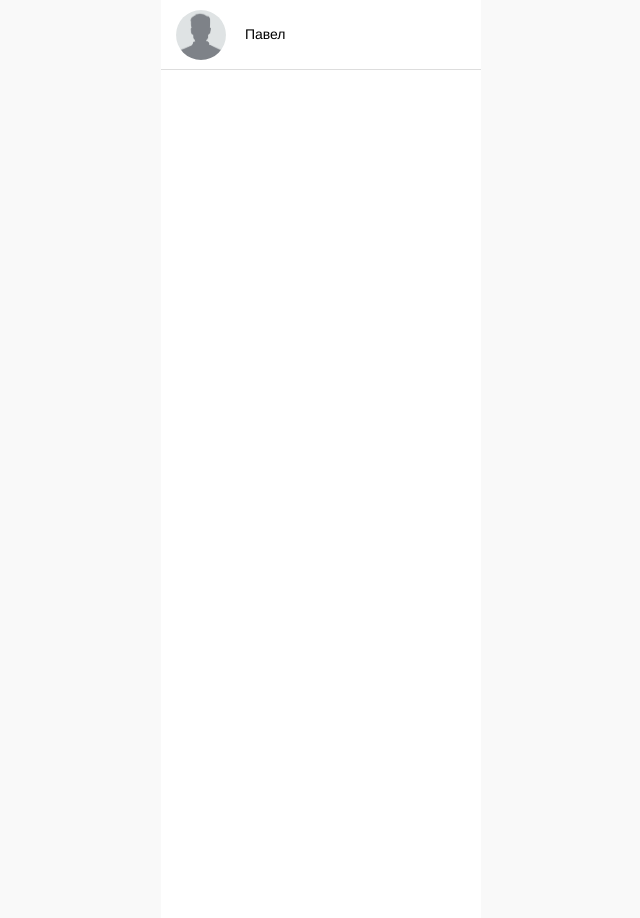
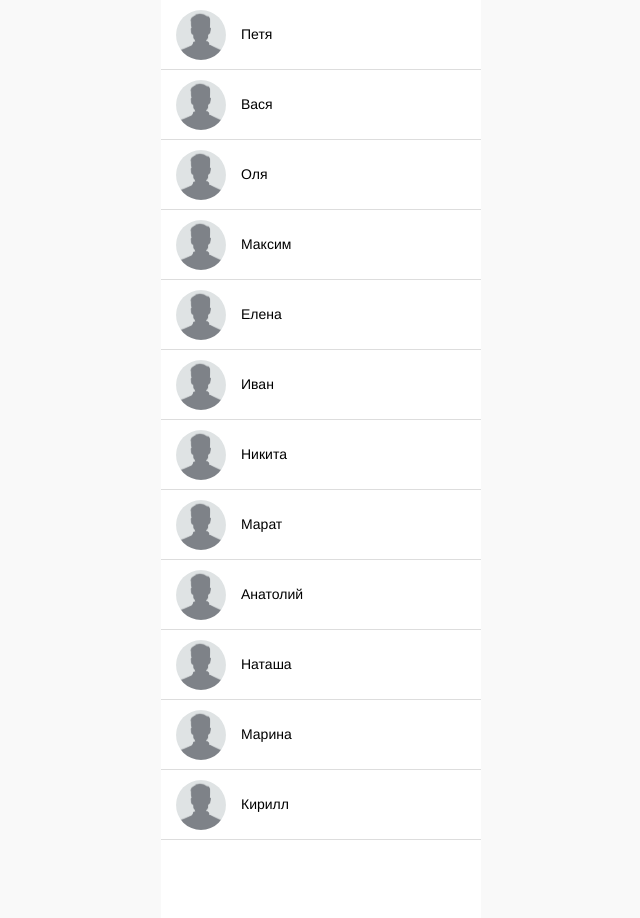
Before and after one commit to ozon-edu-vue-2021/required-task-7-gorkunov-m, a website built with Parcel: page index.html in a window 1280 px wide. Shown: the whole page, without its empty margins (319-959 px from the left). Built offline with nearby package versions, Linux system fonts and the light colour scheme; files whose address does not match are found by name.

Commit message:
Add scripts

```diff
--- a/css/style.css
+++ b/css/style.css
@@ -1,19 +1,21 @@
-@import "reset.css";
-@import "http://maxcdn.bootstrapcdn.com/font-awesome/4.1.0/css/font-awesome.min.css";
+@import 'reset.css';
+@import 'http://maxcdn.bootstrapcdn.com/font-awesome/4.1.0/css/font-awesome.min.css';
 
-*, *:before, *:after {
+*,
+*:before,
+*:after {
   box-sizing: border-box;
 }
 
 body {
-  font-family: "Helvetica", Arial, sans-serif;
+  font-family: 'Helvetica', Arial, sans-serif;
   background: #f9f9f9;
 }
 
 #container {
   width: 320px;
   height: 1000px;
-  background: #FFFFFF;
+  background: #ffffff;
   position: relative;
   margin: 0 auto;
   overflow: hidden;
@@ -44,7 +46,8 @@ body {
   -webkit-transition: opacity 0.2s, border-color 0.2s, -webkit-transform 0.3s;
   transition: opacity 0.2s, border-color 0.2s, -webkit-transform 0.3s;
   transition: transform 0.3s, opacity 0.2s, border-color 0.2s;
-  transition: transform 0.3s, opacity 0.2s, border-color 0.2s, -webkit-transform 0.3s;
+  transition: transform 0.3s, opacity 0.2s, border-color 0.2s,
+    -webkit-transform 0.3s;
 }
 
 #container.details .list-view li.active:hover {
@@ -95,7 +98,7 @@ body {
   left: 0;
   bottom: 0;
   right: 0;
-  background: #FFFFFF;
+  background: #ffffff;
   z-index: 1;
   -webkit-transition: background 0.3s 0.1s;
   transition: background 0.3s 0.1s;
@@ -107,15 +110,18 @@ body {
   right: 0;
   height: 70px;
   border-bottom: 1px solid #dddddd;
-  -webkit-transition: opacity 0.3s 0.3s, border-color 0.3s 0.3s, -webkit-transform 0.3s;
+  -webkit-transition: opacity 0.3s 0.3s, border-color 0.3s 0.3s,
+    -webkit-transform 0.3s;
   transition: opacity 0.3s 0.3s, border-color 0.3s 0.3s, -webkit-transform 0.3s;
   transition: transform 0.3s, opacity 0.3s 0.3s, border-color 0.3s 0.3s;
-  transition: transform 0.3s, opacity 0.3s 0.3s, border-color 0.3s 0.3s, -webkit-transform 0.3s;
+  transition: transform 0.3s, opacity 0.3s 0.3s, border-color 0.3s 0.3s,
+    -webkit-transform 0.3s;
 }
 
 #container .list-view ul li strong {
   -webkit-font-smoothing: antialiased;
   font-weight: normal;
+  pointer-events: none;
 }
 
 #container .list-view ul li:nth-child(1) {
@@ -168,6 +174,16 @@ body {
   transform: translate3d(0, 630px, 0);
 }
 
+#container .list-view ul li:nth-child(11) {
+  -webkit-transform: translate3d(0, 700px, 0);
+  transform: translate3d(0, 700px, 0);
+}
+
+#container .list-view ul li:nth-child(12) {
+  -webkit-transform: translate3d(0, 770px, 0);
+  transform: translate3d(0, 770px, 0);
+}
+
 #container .list-view ul li:hover {
   background: #efefef;
   cursor: pointer;
@@ -180,7 +196,7 @@ body {
   width: 50px;
   height: 50px;
   border-radius: 50%;
-  background: url("../i/default-img.png");
+  background: url('../i/default-img.png');
   background-size: 100%;
   margin: 10px 15px;
 }
@@ -192,15 +208,15 @@ body {
   right: 0;
   bottom: 0;
   z-index: 0;
-  background: #FFFFFF;
+  background: #ffffff;
 }
 
 #container .details-view .background {
   position: absolute;
   top: 0;
-  height: 110px;
+  height: 75px;
   width: 100%;
-  background: url("../i/background-active.jpg");
+  background: url('../i/background-active.jpg');
   -webkit-transition: -webkit-transform 0.25s;
   transition: -webkit-transform 0.25s;
   transition: transform 0.25s;
@@ -210,19 +226,14 @@ body {
 #container .details-view .back {
   position: absolute;
   top: 20px;
-  left: 5px;
+  left: 10px;
   width: 30px;
   height: 30px;
-  background: url("../i/back-icon.png");
+  background: url('../i/back-icon.png');
   background-size: 100%;
   border: 0;
-  -webkit-transform: scale(0.1);
-          transform: scale(0.1);
-  -webkit-transition: -webkit-transform 0.15s;
-  transition: -webkit-transform 0.15s;
-  transition: transform 0.15s;
-  transition: transform 0.15s, -webkit-transform 0.15s;
   z-index: 1;
+  cursor: pointer;
 }
 
 #container .details-view ul {
@@ -243,42 +254,6 @@ body {
   margin: 0 15px;
 }
 
-#container .details-view li:nth-child(1) {
-  -webkit-transform: translate3d(0, 30px, 0);
-          transform: translate3d(0, 30px, 0);
-  -webkit-transition: -webkit-transform 0.3s 0s;
-  transition: -webkit-transform 0.3s 0s;
-  transition: transform 0.3s 0s;
-  transition: transform 0.3s 0s, -webkit-transform 0.3s 0s;
-}
-
-#container .details-view li:nth-child(2) {
-  -webkit-transform: translate3d(0, 35px, 0);
-          transform: translate3d(0, 35px, 0);
-  -webkit-transition: -webkit-transform 0.3s 0.02s;
-  transition: -webkit-transform 0.3s 0.02s;
-  transition: transform 0.3s 0.02s;
-  transition: transform 0.3s 0.02s, -webkit-transform 0.3s 0.02s;
-}
-
-#container .details-view li:nth-child(3) {
-  -webkit-transform: translate3d(0, 40px, 0);
-          transform: translate3d(0, 40px, 0);
-  -webkit-transition: -webkit-transform 0.3s 0.04s;
-  transition: -webkit-transform 0.3s 0.04s;
-  transition: transform 0.3s 0.04s;
-  transition: transform 0.3s 0.04s, -webkit-transform 0.3s 0.04s;
-}
-
-#container .details-view li:nth-child(4) {
-  -webkit-transform: translate3d(0, 45px, 0);
-          transform: translate3d(0, 45px, 0);
-  -webkit-transition: -webkit-transform 0.3s 0.06s;
-  transition: -webkit-transform 0.3s 0.06s;
-  transition: transform 0.3s 0.06s;
-  transition: transform 0.3s 0.06s, -webkit-transform 0.3s 0.06s;
-}
-
 li.people-title {
   margin-left: 8px;
   font-weight: bold;
--- a/index.html
+++ b/index.html
@@ -1,40 +1,15 @@
 <!DOCTYPE html>
 <html lang="en">
-<head>
-  <meta charset="UTF-8">
-  <meta name="viewport" content="width=device-width, initial-scale=1.0">
-  <link rel="shortcut icon" href="i/favicon.ico" type="image/x-icon">
-  <meta http-equiv="X-UA-Compatible" content="ie=edge">
-  <link rel="stylesheet" href="./css/style.css">
-  <title>Тестовое задание</title>
-</head>
-<body>
-  <div id="container">
-    <div class="list-view">
-      <ul class="contacts-list">
-        <li>
-          <strong>Павел</strong>
-        </li>
-      </ul>
-    </div>
-    <div class="details-view">
-      <div class="back"></div>
-      <div class="background"></div>
-      <div><ul>
-        <li class="people-title">Друзья</li>
-        <li><i class="fa fa-male"></i><span >Иван</span></li>
-        <li><i class="fa fa-male"></i><span >Максим</span></li>
-        <li><i class="fa fa-male"></i><span >Марат</span></li>
-        <li class="people-title">Не в друзьях</li>
-        <li><i class="fa fa-male"></i><span >Вася</span></li>
-        <li><i class="fa fa-male"></i><span >Кирилл</span></li>
-        <li><i class="fa fa-male"></i><span >Степан</span></li>
-        <li class="people-title">Популярные люди</li>
-        <li><i class="fa fa-male"></i><span >Елена</span></li>
-        <li><i class="fa fa-male"></i><span >Оля</span></li>
-        <li><i class="fa fa-male"></i><span >Никита</span></li>
-      </ul></div>
-    </div>
-  </div>
-</body>
+  <head>
+    <meta charset="UTF-8" />
+    <meta name="viewport" content="width=device-width, initial-scale=1.0" />
+    <link rel="shortcut icon" href="i/favicon.ico" type="image/x-icon" />
+    <meta http-equiv="X-UA-Compatible" content="ie=edge" />
+    <link rel="stylesheet" href="./css/style.css" />
+    <title>Тестовое задание</title>
+  </head>
+  <body>
+    <div id="container"></div>
+    <script type="module" src="./js/main.ts"></script>
+  </body>
 </html>
--- /dev/null
+++ b/js/controller.ts
@@ -0,0 +1,40 @@
+import { People } from './people';
+import { detailsView } from './views/detailsView';
+import { listView } from './views/listView';
+
+import data from './data.json';
+
+class Controller {
+  private container: HTMLElement;
+  private people: People;
+
+  public init(container: HTMLElement) {
+    this.container = container;
+    this.people = new People(data);
+    this.container.addEventListener('click', ({ target }) => {
+      if (target instanceof HTMLElement) {
+        if (target.dataset.personId) {
+          this.renderDetailsView(Number(target.dataset.personId));
+        }
+        if (target.dataset.action === 'back') {
+          this.renderListView();
+        }
+      }
+    });
+    this.renderListView();
+  }
+
+  private renderListView(): void {
+    this.container.innerHTML = listView({
+      people: this.people.getPeopleList(),
+    });
+  }
+
+  private renderDetailsView(personId: number): void {
+    this.container.innerHTML = detailsView({
+      person: this.people.getPersonInfo(personId),
+    });
+  }
+}
+
+export const controller = new Controller();
--- /dev/null
+++ b/js/main.ts
@@ -0,0 +1,3 @@
+import { controller } from './controller';
+
+controller.init(document.querySelector('#container'));
--- /dev/null
+++ b/js/people.ts
@@ -0,0 +1,84 @@
+import { RatingTable } from './ratingTable';
+import { PeopleMap, Person, PersonId, PersonInfo, UnknownPeople } from './types';
+
+type HandlePersonArgs = {
+  friendsSet: Set<PersonId>;
+  index: number;
+  limit: number;
+  unknownPeople: UnknownPeople;
+};
+
+type HandlePersonReturn = {
+  unknownPeople: UnknownPeople;
+};
+
+export class People {
+  private people: Person[] = [];
+  private peopleMap: PeopleMap = null;
+  private popularPeople: PersonId[] = [];
+  private ratingTable = new RatingTable();
+
+  constructor(people: Person[]) {
+    this.people = people;
+    this.peopleMap = this.getPeopleMap();
+    this.popularPeople = this.ratingTable.getPopularPeople(this.peopleMap);
+  }
+
+  private getPeopleMap(): PeopleMap {
+    return this.people.reduce<PeopleMap>((peopleMap, person) => {
+      const { unknownPeople } = this.handlePerson(person);
+      const updatedPerson = { ...person, unknownPeople };
+
+      return { ...peopleMap, [updatedPerson.id]: updatedPerson };
+    }, {});
+  }
+
+  private handlePerson(person: Person, args?: HandlePersonArgs): HandlePersonReturn {
+    const {
+      friendsSet = new Set(person.friends),
+      index = 0,
+      limit = 3,
+      unknownPeople = [],
+    } = args || {};
+
+    if (unknownPeople.length === limit) {
+      return { unknownPeople };
+    }
+
+    const friendId = person.friends[index];
+
+    if (friendId) {
+      this.ratingTable.add(friendId);
+    }
+
+    const currentPersonId = person.id;
+    const personId = this.people[index].id;
+
+    if (personId !== currentPersonId && !friendsSet.has(personId)) {
+      unknownPeople.push(personId);
+    }
+
+    return this.handlePerson(person, {
+      friendsSet,
+      index: index + 1,
+      limit,
+      unknownPeople,
+    });
+  }
+
+  public getPersonInfo(personId: PersonId): PersonInfo {
+    const person = this.peopleMap[personId];
+
+    return {
+      id: person.id,
+      name: person.name,
+      friends: person.friends.map((personId) => this.peopleMap[personId]),
+      unknownPeople: person.unknownPeople.map((personId) => this.peopleMap[personId]),
+      popularPeople: this.popularPeople.map((personId) => this.peopleMap[personId]),
+    };
+  }
+
+  public getPeopleList(): Person[] {
+    return this.people;
+  }
+}
--- /dev/null
+++ b/js/ratingTable.ts
@@ -0,0 +1,48 @@
+import {
+  PeopleMap,
+  PersonId,
+  PopularPeople,
+  RatingList,
+  RatingMap,
+  RatingPoints
+} from './types';
+
+export class RatingTable {
+  private table: RatingList = [];
+  private map: RatingMap = new Map();
+
+  public add(id: PersonId): void {
+    if (!this.map.has(id)) {
+      const index = this.table.length;
+
+      this.map.set(id, index);
+      this.table[index] = [0, id];
+    }
+
+    const index = this.map.get(id);
+    const pointsIndex = 0;
+    const points: RatingPoints = this.table[index][pointsIndex];
+
+    this.table[index][pointsIndex] = points + 1;
+  }
+
+  public getPopularPeople(peopleMap: PeopleMap, limit = 3): PopularPeople {
+    return [...this.table]
+      .sort(([pointsA, personIdA], [pointsB, personIdB]) => {
+        const personA = peopleMap[personIdA];
+        const personB = peopleMap[personIdB];
+
+        if (pointsA < pointsB) {
+          return 1;
+        }
+
+        if (pointsA === pointsB) {
+          return personA.name.localeCompare(personB.name);
+        }
+
+        return -1;
+      })
+      .slice(0, limit)
+      .map(([points, id]) => id);
+  }
+}
--- /dev/null
+++ b/js/types.ts
@@ -0,0 +1,28 @@
+export type PersonId = number;
+export type PersonName = string;
+export type Person = {
+  id: PersonId;
+  name: PersonName;
+  friends: PersonId[];
+};
+export type UnknownPeople = PersonId[];
+export type PopularPeople = PersonId[];
+export type PeopleMap = Record<
+  PersonId,
+  {
+    id: PersonId;
+    name: PersonName;
+    friends: PersonId[];
+    unknownPeople: UnknownPeople;
+  }
+>;
+export type PersonInfo = {
+  id: PersonId;
+  name: PersonName;
+  friends: Person[];
+  unknownPeople: Person[];
+  popularPeople: Person[];
+};
+export type RatingPoints = number;
+export type RatingList = Array<[RatingPoints, PersonId]>;
+export type RatingMap = Map<PersonId, number>;
--- /dev/null
+++ b/js/views/detailsView.ts
@@ -0,0 +1,26 @@
+import { PersonInfo } from '../types';
+
+export const detailsView = function (props: { person: PersonInfo }) {
+  const getPersonsList = (persons) => {
+    return persons
+      .map((person) => `<li><i class="fa fa-male"></i><span>${person.name}</span></li>`)
+      .join('');
+  };
+
+  return `
+    <div class="details-view">
+      <div data-action="back" class="back"></div>
+      <div class="background"></div>
+      <div>
+        <ul>
+          <li class="people-title">Друзья</li>
+          ${getPersonsList(props.person.friends)}
+          <li class="people-title">Не в друзьях</li>
+          ${getPersonsList(props.person.unknownPeople)}
+          <li class="people-title">Популярные люди</li>
+          ${getPersonsList(props.person.popularPeople)}
+        </ul>
+      </div>
+    </div>
+  `;
+};
--- /dev/null
+++ b/js/views/listView.ts
@@ -0,0 +1,16 @@
+import { Person } from '../types';
+
+export const listView = function (props: { people: Person[] }) {
+  return `
+    <div class="list-view">
+      <ul class="contacts-list">
+        ${props.people
+          .map(
+            person =>
+              `<li data-person-id="${person.id}"><strong>${person.name}</strong></li>`
+          )
+          .join('')}
+      </ul>
+    </div>
+  `;
+};
--- /dev/null
+++ b/tsconfig.json
@@ -0,0 +1,6 @@
+{
+  "compilerOptions": {
+    "resolveJsonModule": true,
+    "allowSyntheticDefaultImports": true
+  }
+}
```
Also changed, not shown: package.json (added, +23 -0 lines), .prettierrc.json (added), js/data.json (renamed from data.json), 2 other files. Lines whose indentation alone changed are shown as unchanged.
